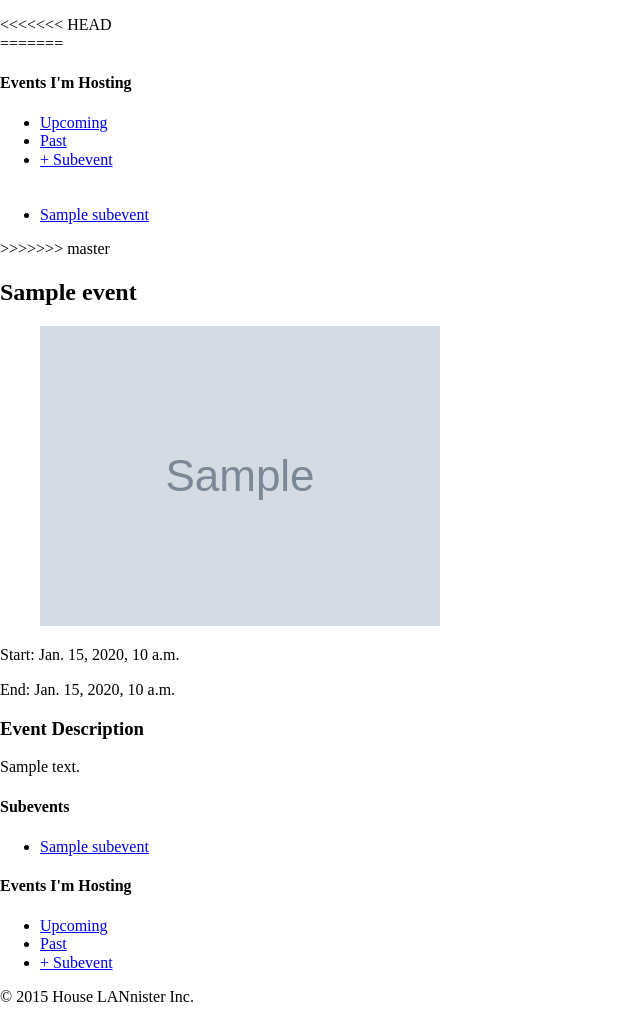
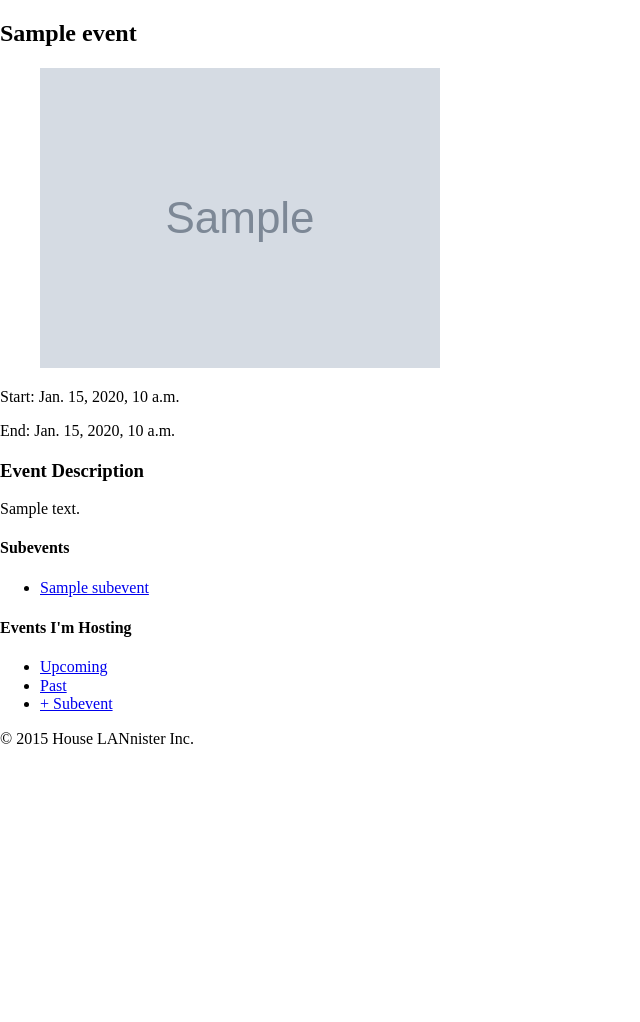
Before and after one commit to Checkroth/EVENTually, a Django app: page /event/1/ in a window 1280 px wide. Shown: the part 153-1175 px from the top of the page, without its empty margins (0-640 px from the left). After the commit the page ends 897 px from the top, so only its background shows below. Run offline with Django 3.2, Linux system fonts and the light colour scheme; tables that the repository leaves empty hold one stand-in row (values such as "Sample post"); grey boxes marked "Sample" are stand-in pictures; some libraries are stand-ins or nearby versions.

Commit message:
fix errors from merge

```diff
--- a/eventually/templates/events/create_event.html
+++ b/eventually/templates/events/create_event.html
@@ -7,11 +7,7 @@
 {% block main %}
     <main id="add-event">
         <div class="container">
-<<<<<<< HEAD
             <h2>Add An Event</h2>
-=======
-            <h2 class="welcome">Add An Event</h2>
->>>>>>> master
             <section class="form">
                 <form id="addEvent" method='post'>
                     {% csrf_token %}
--- a/eventually/templates/events/main_event.html
+++ b/eventually/templates/events/main_event.html
@@ -10,30 +10,10 @@
 {% block main %}
     <main id="main-event">
         <div class="container">
-<<<<<<< HEAD
+
             <!--<div class="flex-wrapper">-->
                 <div class="twelve columns">
-=======
-            <div class="flex-wrapper">
-                <div class="three columns">
-                    <h4>Events I'm Hosting</h4>
-                    <ul>
-                        <li><a href="#">Upcoming</a></li>
-                        <li><a href="#">Past</a></li>
-                        <li><a href="{% url 'create_subevent' event_id=event.pk %}">+ Subevent</a></li>
-                        <br /><br />
-                        {% for subevent in event.subevents %}
-                        <li>
-                            <a href="{% url 'show_subevent' event_id=event.pk subevent_id=subevent.pk %}">
-                            {{ subevent.title }}
-                            </a>
-                        </li>
-                        {% endfor %}
-                    </ul>
-                </div>
-                <div class="thirteen columns">
->>>>>>> master
-                    <h2>{{ event.title }}</h2>
+					<h2>{{ event.title }}</h2>
                     <figure>
                         {% if event.event_photo %}
                         <img src="{{ event.event_photo.url }}" alt="main event photo">
```
Also changed, not shown: eventually/templates/subevents/_subevent.html (+14 -9 lines), eventually/templates/subevents/create_subevent.html (+7 -3 lines), 1 other file.
